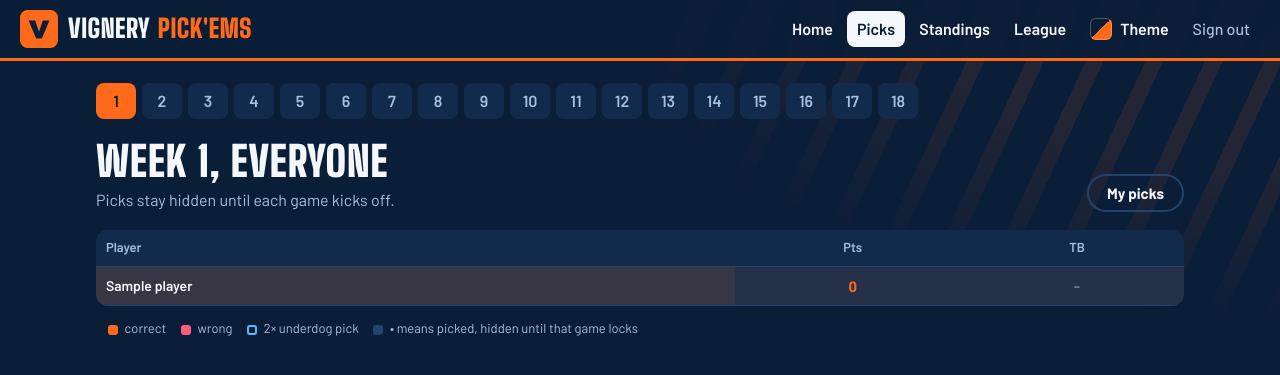
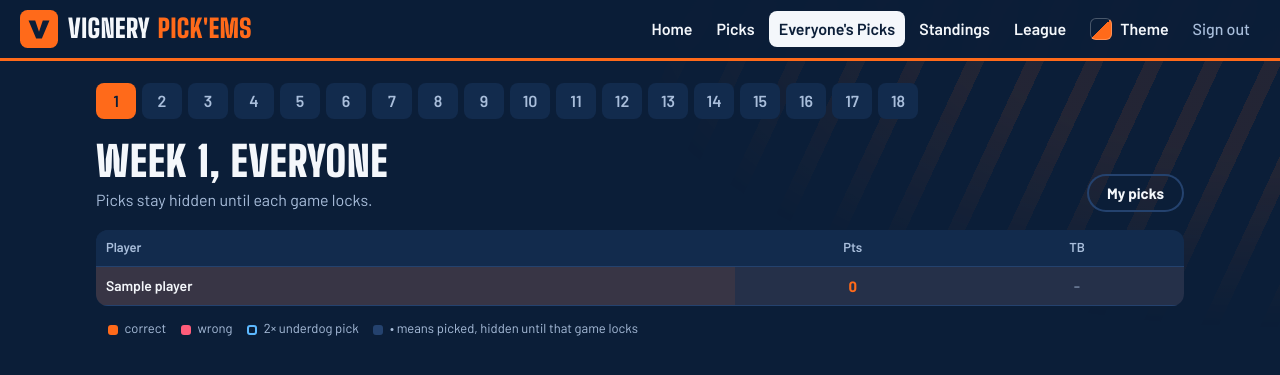
Before and after one commit to yoboiash/picked, a Flask app: page /week/1/everyone in a window 1280 px wide. Shown: the top 375 px of the page. Run offline with Flask 3, Linux system fonts and the light colour scheme; the visitor is signed in with stand-in values (Sample User, id 1); tables that the repository leaves empty hold one stand-in row (values such as "Sample post"); data that the repository does not hold is empty; some libraries are stand-ins or nearby versions.

Commit message:
Add files via upload

```diff
--- a/app.py
+++ b/app.py
@@ -1189,7 +1189,7 @@ def pay_check():
 @app.route("/week/<int:week>/everyone")
 @login_required
 def everyone(week):
-    """Everyone's picks — only shown for games that have kicked off."""
+    """Everyone's picks — only shown for games that have locked."""
     if week not in WEEKS:
         abort(404)
     sync_week(week)
--- a/templates/base.html
+++ b/templates/base.html
@@ -19,7 +19,8 @@
     {% if me %}
     <nav>
       <a href="{{ url_for('home') }}" class="{{ 'on' if request.endpoint == 'home' }}">Home</a>
-      <a href="{{ url_for('picks', week=this_week()) }}" class="{{ 'on' if request.endpoint in ('picks', 'everyone') }}">Picks</a>
+      <a href="{{ url_for('picks', week=this_week()) }}" class="{{ 'on' if request.endpoint == 'picks' }}">Picks</a>
+      <a href="{{ url_for('everyone', week=this_week()) }}" class="{{ 'on' if request.endpoint == 'everyone' }}">Everyone's Picks</a>
       <a href="{{ url_for('leaderboard') }}" class="{{ 'on' if request.endpoint == 'leaderboard' }}">Standings</a>
       {% if pay.required and not me_paid %}<a href="{{ url_for('pay') }}" class="pay-link {{ 'on' if request.endpoint == 'pay' }}">Pay {{ fmt_money(pay.fee) }}</a>{% endif %}
       {% if me.is_admin %}<a href="{{ url_for('admin') }}" class="{{ 'on' if request.endpoint == 'admin' }}">League</a>
--- a/templates/everyone.html
+++ b/templates/everyone.html
@@ -6,7 +6,7 @@
 <div class="page-head">
   <div>
     <h1>Week {{ week }}, everyone</h1>
-    <p class="sub">Picks stay hidden until each game kicks off.</p>
+    <p class="sub">Picks stay hidden until each game locks.</p>
   </div>
   <a class="btn ghost" href="{{ url_for('picks', week=week) }}">My picks</a>
 </div>
```
